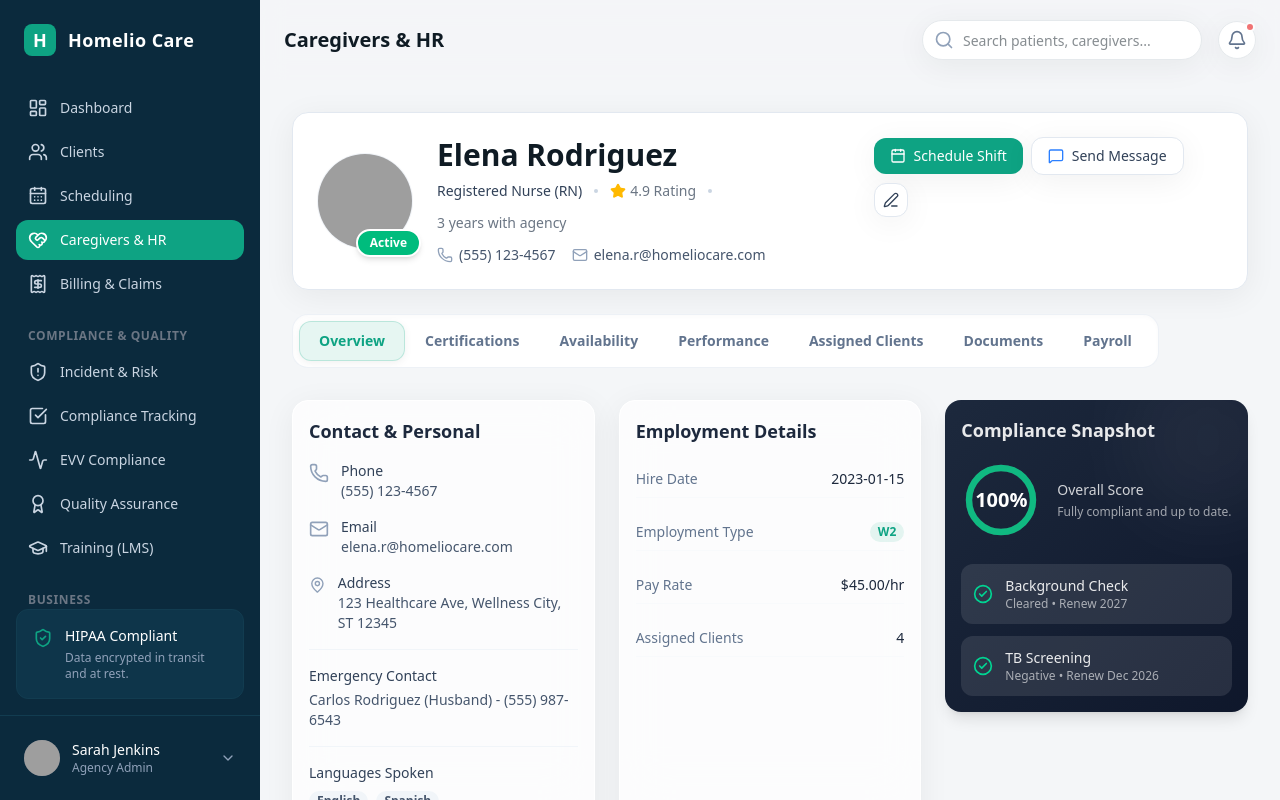
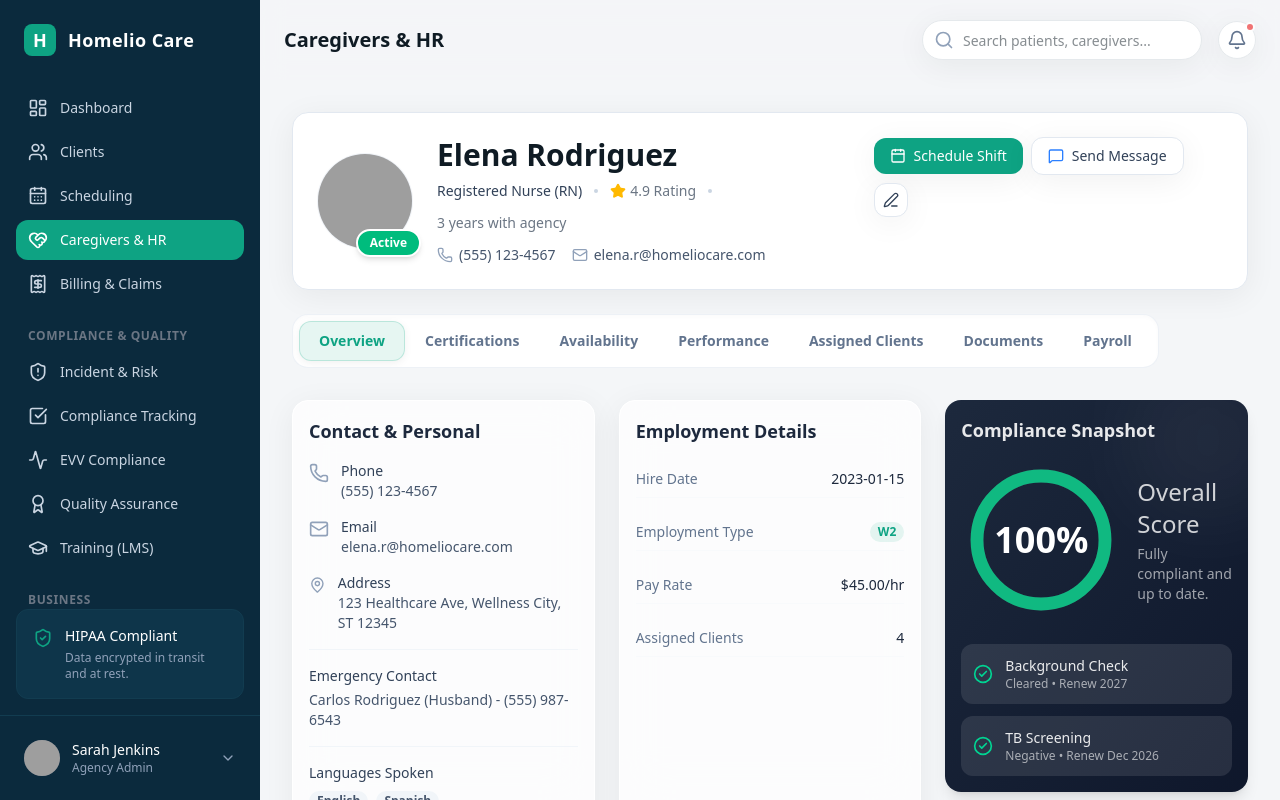
Before and after one commit to anilbuffer/homeliocare, a Next.js app: page /caregivers/cg-001 in a window 1280 px wide. Built offline with nearby package versions, Linux system fonts and the light colour scheme; grey boxes are pictures that could not be loaded.

Commit message:
feat: add OverviewTab component to display caregiver details and compliance status

```diff
--- a/src/components/caregivers/tabs/OverviewTab.tsx
+++ b/src/components/caregivers/tabs/OverviewTab.tsx
@@ -86,11 +86,10 @@ export function OverviewTab({ caregiver }: { caregiver: Caregiver }) {
               const isMedical = skill.includes("IV") || skill.includes("Wound") || skill.includes("Vital");
               const isMemory = skill.includes("Dementia") || skill.includes("Alzheimer");
               return (
-                <span key={idx} className={`px-3 py-1.5 rounded-xl text-sm font-medium border ${
-                  isMedical ? "bg-rose-50 text-rose-700 border-rose-100" :
+                <span key={idx} className={`px-3 py-1.5 rounded-xl text-sm font-medium border ${isMedical ? "bg-rose-50 text-rose-700 border-rose-100" :
                   isMemory ? "bg-purple-50 text-purple-700 border-purple-100" :
-                  "bg-slate-50 text-slate-700 border-slate-200"
-                }`}>
+                    "bg-slate-50 text-slate-700 border-slate-200"
+                  }`}>
                   {skill}
                 </span>
               );
@@ -133,7 +132,7 @@ export function OverviewTab({ caregiver }: { caregiver: Caregiver }) {
           <h3 className="text-lg font-semibold text-white/90 mb-4">Compliance Snapshot</h3>
 
           <div className="flex items-center gap-4 mb-6">
-            <div className="relative w-20 h-20 shrink-0">
+            <div className="relative w-40 h-40 shrink-0">
               <svg className="w-full h-full transform -rotate-90" viewBox="0 0 100 100">
                 <circle cx="50" cy="50" r="40" fill="none" stroke="rgba(255,255,255,0.1)" strokeWidth="8" />
                 <circle
@@ -147,12 +146,12 @@ export function OverviewTab({ caregiver }: { caregiver: Caregiver }) {
                 />
               </svg>
               <div className="absolute inset-0 flex items-center justify-center">
-                <span className="text-xl font-bold">{caregiver.complianceScore}%</span>
+                <span className="text-4xl font-semibold">{caregiver.complianceScore}%</span>
               </div>
             </div>
             <div>
-              <div className="text-sm font-medium text-white/80">Overall Score</div>
-              <div className="text-xs text-white/60 mt-1">
+              <div className="text-2xl font-medium text-white/80">Overall Score</div>
+              <div className="text-sm text-white/60 mt-1">
                 {caregiver.complianceScore === 100 ? "Fully compliant and up to date." : "Action required for upcoming expirations."}
               </div>
             </div>
```
